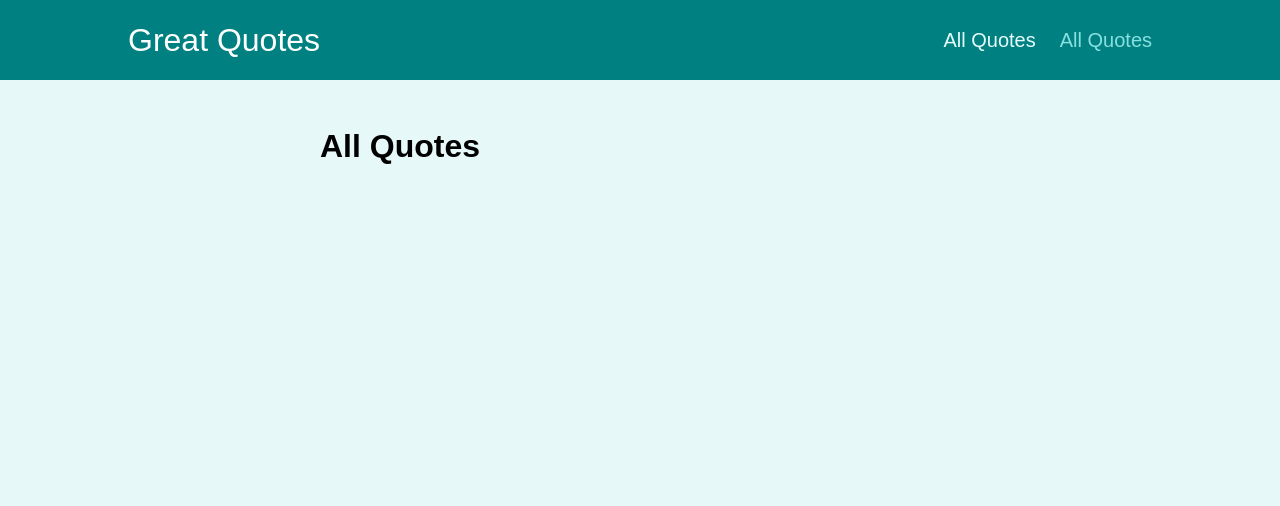
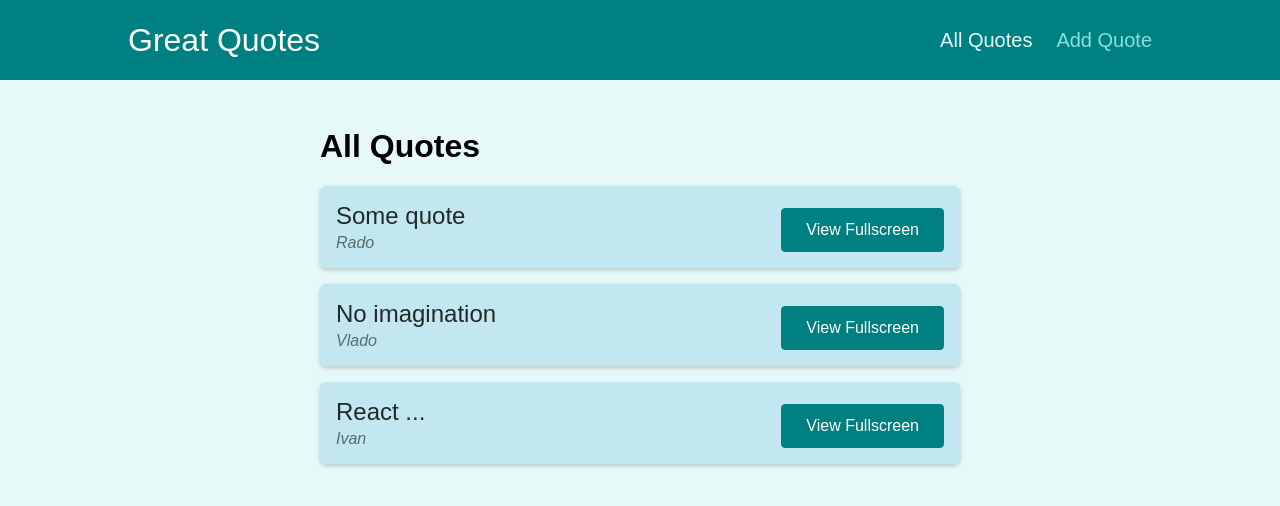
Before and after one commit to rado88x/React-Router-Practice-Project-II, a React (Create React App) app: page /quotes in a window 1280 px wide. Shown: the top 506 px of the page. Built offline with nearby package versions, Linux system fonts and the light colour scheme.

Commit message:
added quote details button

```diff
--- a/src/components/layout/MainNavigation.js
+++ b/src/components/layout/MainNavigation.js
@@ -14,7 +14,7 @@
           </li>
           <li>
             <NavLink to="/new-quote" activeClassName={classes.active}>
-              All Quotes
+             Add Quote
             </NavLink>
           </li>
         </ul>
--- a/src/components/quotes/QuoteItem.js
+++ b/src/components/quotes/QuoteItem.js
@@ -1,6 +1,12 @@
+import { Link } from 'react-router-dom';
 import classes from './QuoteItem.module.css';
 
 const QuoteItem = (props) => {
+
+  const viewFullScreenHandler = () => {
+    console.log(props.id);
+  }
+
   return (
     <li className={classes.item}>
       <figure>
@@ -9,9 +15,10 @@
         </blockquote>
         <figcaption>{props.author}</figcaption>
       </figure>
-      <a className='btn'>
+
+      <Link className='btn' to={`/quotes/${props.id}`} onClick={viewFullScreenHandler} >
         View Fullscreen
-      </a>
+      </Link>
     </li>
   );
 };
--- a/src/pages/AllQuotes.js
+++ b/src/pages/AllQuotes.js
@@ -1,8 +1,19 @@
+import { Fragment } from "react";
+import QuoteList from "../components/quotes/QuoteList";
+
+const DUMMY_QUOTES = [
+  { id: "q1", author: "Rado", text: "Some quote" },
+  { id: "q2", author: "Vlado", text: "No imagination" },
+  { id: "q3", author: "Ivan", text: "React ..." },
+];
+
 const AllQuotes = () => {
-
-    return (
-        <h1>All Quotes</h1>
-    );
+  return (
+    <Fragment>
+      <h1>All Quotes</h1>
+      <QuoteList quotes={DUMMY_QUOTES} />
+    </Fragment>
+  );
 };
 
 export default AllQuotes;
--- a/src/pages/NewQuote.js
+++ b/src/pages/NewQuote.js
@@ -1,7 +1,17 @@
+import { Fragment } from "react";
+import QuoteForm from "./../components/quotes/QuoteForm";
+
 const NewQuoute = () => {
-    return (
-        <h1>New Quote</h1>
-    );
+    const addQuoteHandler = quoteData => {
+        console.log(quoteData);
+    }
+
+  return (
+    <Fragment>
+      <h1>New Quote</h1>
+      <QuoteForm onAddQuote = {addQuoteHandler} />
+    </Fragment>
+  );
 };
 
 export default NewQuoute;
--- a/src/pages/QuoteDetail.js
+++ b/src/pages/QuoteDetail.js
@@ -1,12 +1,27 @@
 import { useParams, Route } from "react-router-dom";
 import Comments from "./../components/comments/Comments";
+import HighlightedQuote from "../components/quotes/HighlightedQuote";
+
+const DUMMY_QUOTES = [
+  { id: "q1", author: "Rado", text: "Some quote" },
+  { id: "q2", author: "Vlado", text: "No imagination" },
+  { id: "q3", author: "Ivan", text: "React ..." },
+];
 
 const QuouteDetail = () => {
   const params = useParams();
 
+  const quote = DUMMY_QUOTES.find((quote) => quote.id === params.quoteId);
+  console.log(quote);
+
+  if (!quote) {
+    return <p>No quote found</p>
+  }
+
   return (
     <section>
       <h1>Quote Detail Page</h1>
+      <HighlightedQuote text={quote.text} author={quote.author} />
       <p>--- {params.quoteId} ---</p>
       <Route path={`/quotes/${params.quoteId}/comments`} exact>
         <Comments />
```
